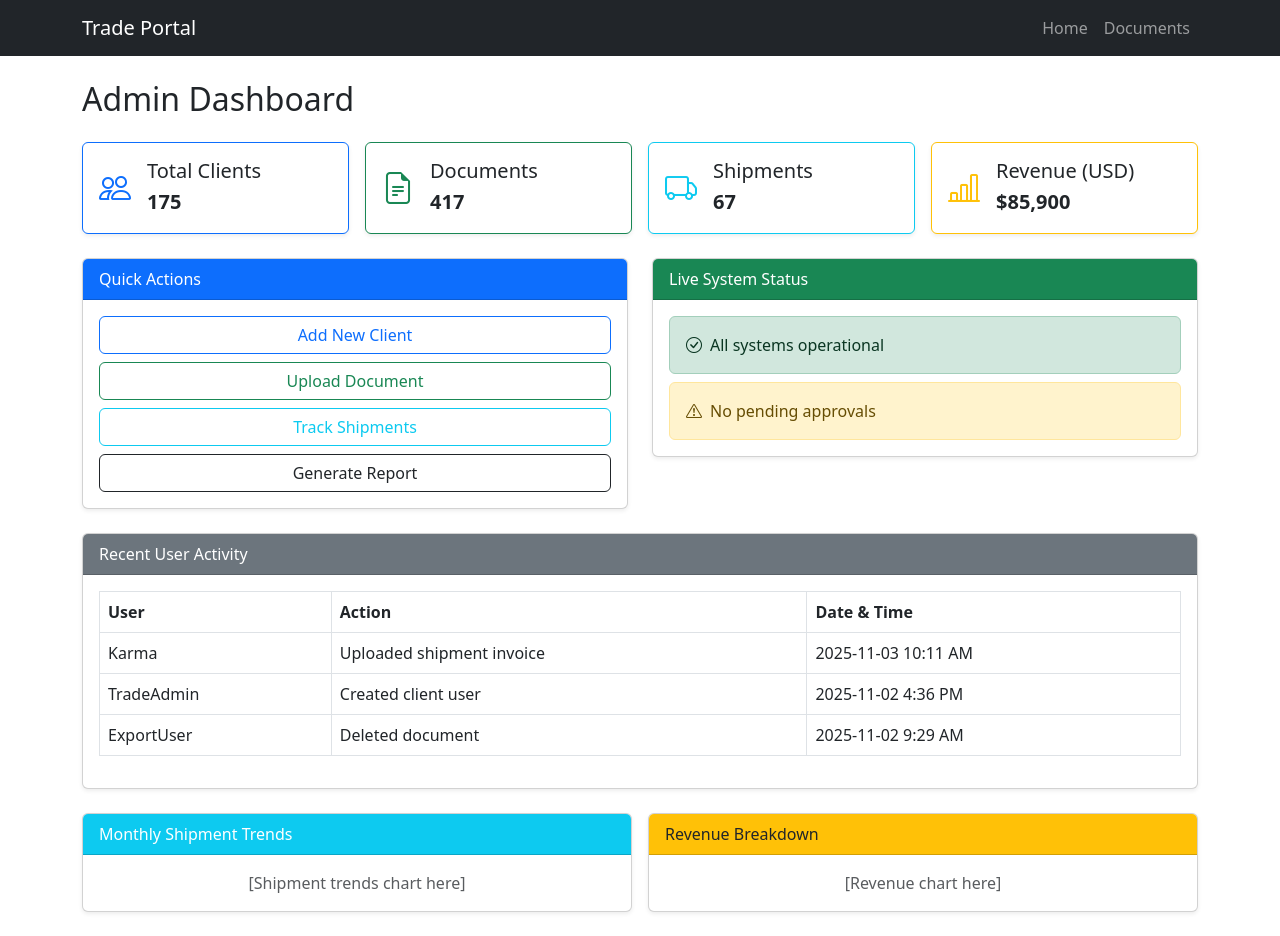
After one commit to karmanyagupta2025-ai/Import-Export-Trade, a Django app: page /dashboard/admin/ in a window 1280 px wide. The commit adds this page. Run offline with Django 5.2, Linux system fonts and the light colour scheme; a user stored in the database is signed in.

Commit message:
Added trade entry form and client dashboard integration. Admin Dashboard also added.

```diff
--- a/portal/forms.py
+++ b/portal/forms.py
@@ -1,5 +1,5 @@
 from django import forms
-from .models import Document, Shipment
+from .models import Document, Shipment, Trade
 
 class DocumentForm(forms.ModelForm):
     class Meta:
@@ -25,3 +25,7 @@ class ShipmentForm(forms.ModelForm):
             'description': forms.Textarea(attrs={'class': 'form-control', 'rows': 3, 'placeholder': 'Shipment details'}),
             'estimated_delivery': forms.DateInput(attrs={'class': 'form-control', 'type': 'date'}),
         }
+class TradeForm(forms.ModelForm):
+    class Meta:
+        model = Trade
+        fields = ['product','quantity','price','date']
--- /dev/null
+++ b/portal/templates/portal/admin_dashboard.html
@@ -0,0 +1,127 @@
+{% extends 'portal/base.html' %}
+
+{% block content %}
+<div class="container py-4">
+  <h2 class="mb-4">Admin Dashboard</h2>
+  <div class="row mb-4 g-3">
+    <!-- Summary Cards -->
+    <div class="col-md-3">
+      <div class="card border-primary shadow-sm">
+        <div class="card-body">
+          <div class="d-flex align-items-center">
+            <i class="bi bi-people fs-2 text-primary me-3"></i>
+            <div>
+              <h5 class="card-title mb-1">Total Clients</h5>
+              <div class="fs-5 fw-bold">{{ total_clients|default:"175" }}</div>
+            </div>
+          </div>
+        </div>
+      </div>
+    </div>
+    <div class="col-md-3">
+      <div class="card border-success shadow-sm">
+        <div class="card-body">
+          <div class="d-flex align-items-center">
+            <i class="bi bi-file-earmark-text fs-2 text-success me-3"></i>
+            <div>
+              <h5 class="card-title mb-1">Documents</h5>
+              <div class="fs-5 fw-bold">{{ total_documents|default:"417" }}</div>
+            </div>
+          </div>
+        </div>
+      </div>
+    </div>
+    <div class="col-md-3">
+      <div class="card border-info shadow-sm">
+        <div class="card-body">
+          <div class="d-flex align-items-center">
+            <i class="bi bi-truck fs-2 text-info me-3"></i>
+            <div>
+              <h5 class="card-title mb-1">Shipments</h5>
+              <div class="fs-5 fw-bold">{{ total_shipments|default:"67" }}</div>
+            </div>
+          </div>
+        </div>
+      </div>
+    </div>
+    <div class="col-md-3">
+      <div class="card border-warning shadow-sm">
+        <div class="card-body">
+          <div class="d-flex align-items-center">
+            <i class="bi bi-bar-chart-line fs-2 text-warning me-3"></i>
+            <div>
+              <h5 class="card-title mb-1">Revenue (USD)</h5>
+              <div class="fs-5 fw-bold">${{ total_revenue|default:"85,900" }}</div>
+            </div>
+          </div>
+        </div>
+      </div>
+    </div>
+  </div>
+
+  <!-- Quick Actions -->
+  <div class="row mb-4">
+    <div class="col-md-6">
+      <div class="card shadow-sm">
+        <div class="card-header bg-primary text-white">Quick Actions</div>
+        <div class="card-body">
+          <button class="btn btn-outline-primary mb-2 w-100">Add New Client</button>
+          <button class="btn btn-outline-success mb-2 w-100">Upload Document</button>
+          <button class="btn btn-outline-info mb-2 w-100">Track Shipments</button>
+          <button class="btn btn-outline-dark w-100">Generate Report</button>
+        </div>
+      </div>
+    </div>
+    <div class="col-md-6">
+      <div class="card shadow-sm">
+        <div class="card-header bg-success text-white">Live System Status</div>
+        <div class="card-body">
+          <div class="alert alert-success mb-2"><i class="bi bi-check-circle me-2"></i>All systems operational</div>
+          <div class="alert alert-warning mb-0"><i class="bi bi-exclamation-triangle me-2"></i>No pending approvals</div>
+        </div>
+      </div>
+    </div>
+  </div>
+
+  <!-- Recent Activity Table -->
+  <div class="card shadow-sm mb-4">
+    <div class="card-header bg-secondary text-white">Recent User Activity</div>
+    <div class="card-body">
+      <table class="table table-bordered table-hover">
+        <thead>
+          <tr>
+            <th>User</th>
+            <th>Action</th>
+            <th>Date & Time</th>
+          </tr>
+        </thead>
+        <tbody>
+          <tr><td>Karma</td><td>Uploaded shipment invoice</td><td>2025-11-03 10:11 AM</td></tr>
+          <tr><td>TradeAdmin</td><td>Created client user</td><td>2025-11-02 4:36 PM</td></tr>
+          <tr><td>ExportUser</td><td>Deleted document</td><td>2025-11-02 9:29 AM</td></tr>
+        </tbody>
+      </table>
+    </div>
+  </div>
+
+  <!-- Charts Placeholder -->
+  <div class="row g-3">
+    <div class="col-md-6">
+      <div class="card shadow-sm">
+        <div class="card-header bg-info text-white">Monthly Shipment Trends</div>
+        <div class="card-body">
+          <div class="text-center text-muted">[Shipment trends chart here]</div>
+        </div>
+      </div>
+    </div>
+    <div class="col-md-6">
+      <div class="card shadow-sm">
+        <div class="card-header bg-warning text-dark">Revenue Breakdown</div>
+        <div class="card-body">
+          <div class="text-center text-muted">[Revenue chart here]</div>
+        </div>
+      </div>
+    </div>
+  </div>
+</div>
+{% endblock %}
--- a/portal/urls.py
+++ b/portal/urls.py
@@ -4,10 +4,14 @@ from django.contrib.auth import views as auth_views
 urlpatterns=[
     path('',views.home,name='home'),
     path('signup/',views.signup,name='signup'),
-    path('login/',auth_views.LoginView.as_view(template_name='portal/login.html'),name='login'),
+    #path('login/',auth_views.LoginView.as_view(template_name='portal/login.html'),name='login'),
+    path('dashboard/',views.client_dashboard,name='client_dashboard'),
+    path('dashboard/admin/',views.admin_dashboard,name='admin_dashboard'),
+    path('login/', views.login_view, name='login'),
     path('documents/',views.document_list, name='document_list'),
     path('documents/upload/', views.document_upload, name='document_upload'),
     path('documents/<int:pk>/delete/', views.document_delete, name='document_delete'),
+    path('trade/new/', views.trade_entry, name='trade_entry'),
         # Shipment URLs
     path('shipments/', views.shipment_list, name='shipment_list'),
     path('shipments/create/', views.shipment_create, name='shipment_create'),
--- a/portal/views.py
+++ b/portal/views.py
@@ -1,12 +1,32 @@
 from django.shortcuts import render,redirect, get_object_or_404
 from django.contrib.auth.decorators import login_required
 from django.contrib import messages
-from .models import Document, Shipment
-from .forms import DocumentForm, ShipmentForm
+from django.contrib.admin.views.decorators import staff_member_required
+from .forms import DocumentForm, ShipmentForm, TradeForm
+from .models import Document, Shipment, Trade
+
+
+
 def home(request):
     return render(request,'portal/index.html')
 from django.contrib.auth.forms import UserCreationForm
 from django.contrib.auth import login
+from django.contrib.auth import authenticate, login as auth_login
+def login_view(request):
+    if request.method == 'POST':
+        username = request.POST['username']
+        password = request.POST['password']
+        user = authenticate(request, username=username, password=password)
+        if user is not None:
+            auth_login(request, user)
+            if user.is_superuser or user.is_staff:
+                return redirect('admin_dashboard')
+            else:
+                return redirect('client_dashboard')
+        else:
+            messages.error(request, "Invalid username or password")
+            return redirect('login')
+    return render(request,'portal/login.html')
 def signup(request):
     if request.method=="POST":
         form=UserCreationForm(request.POST)
@@ -17,10 +37,16 @@ def signup(request):
     else:
         form=UserCreationForm()
     return render(request,'portal/signup.html',{'form': form})
+def client_dashboard(request):
+    trades=Trade.objects.filter(user=request.user).order_by('-date')
+    return render(request,'portal/client_dashboard.html',{'trades':trades})
+@staff_member_required
+def admin_dashboard(request):
+    return render(request,'portal/admin_dashboard.html')
 @login_required
 def document_list(request):
     documents = Document.objects.all()
-    return render(request,'Portal/document_list.html', {'documents':documents})
+    return render(request,'portal/document_list.html', {'documents':documents})
 @login_required
 def document_upload(request):
     if request.method == 'POST':
@@ -92,3 +118,16 @@ def shipment_delete(request, pk):
 
 
 # Create your views here.
+@login_required
+def trade_entry(request):
+    if request.method == 'POST':
+        form = TradeForm(request.POST)
+        if form.is_valid():
+            trade= form.save(commit=False)
+            trade.user=request.user
+            trade.save()
+            messages.success(request,'Trade entry created successfully!')
+            return redirect('client_dashboard')
+    else:
+        form=TradeForm()
+    return render(request,'portal/trade_entry.html', {'form': form})
--- a/tradeweb/settings.py
+++ b/tradeweb/settings.py
@@ -126,3 +126,5 @@ MEDIA_ROOT = BASE_DIR / 'media'
 DEFAULT_AUTO_FIELD = 'django.db.models.BigAutoField'
 # Login URL
 LOGIN_URL = 'login'
+
+#LOGIN_REDIRECT_URL = '/dashboard/'
```
Also changed, not shown: portal/models.py (+10 -0 lines), portal/templates/portal/client_dashboard.html (added, +67 -0 lines), portal/templates/portal/login.html (+15 -1 lines), portal/templates/portal/trade_entry.html (added, +28 -0 lines), db.sqlite3, portal/migrations/0003_trade.py (added).
